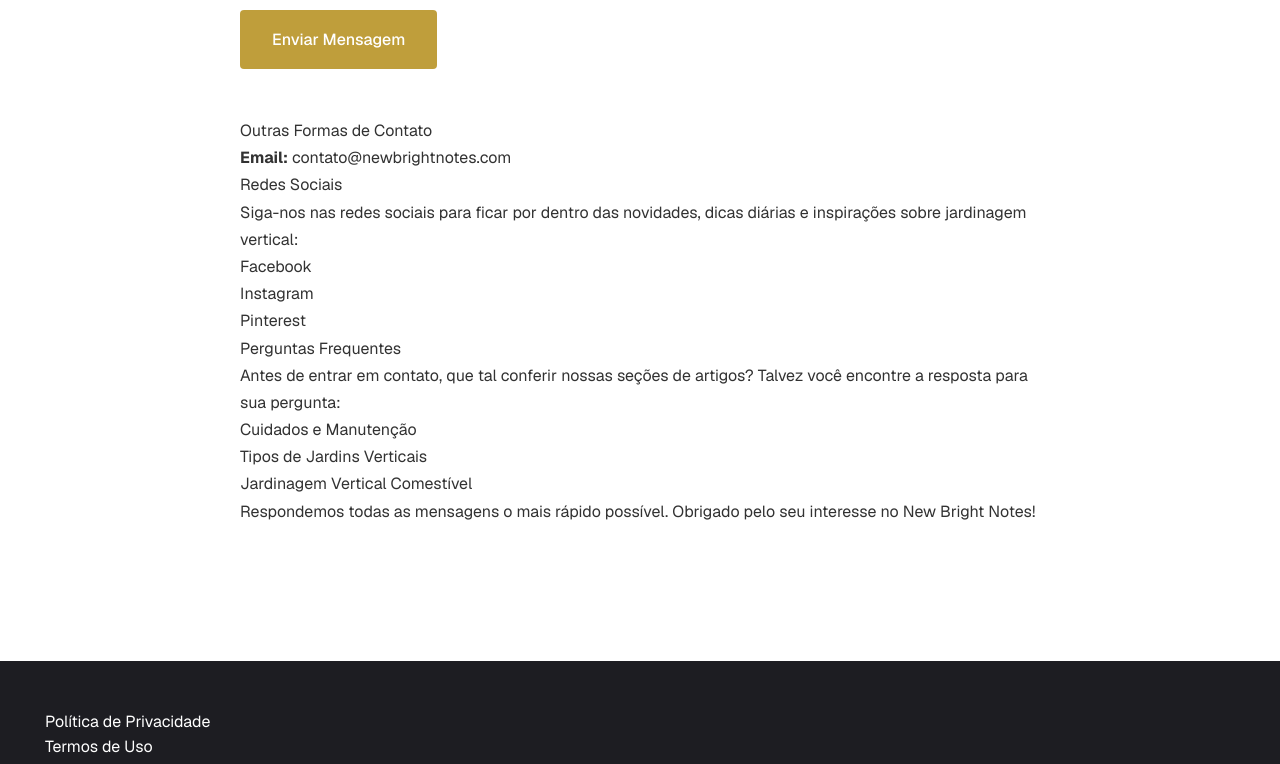
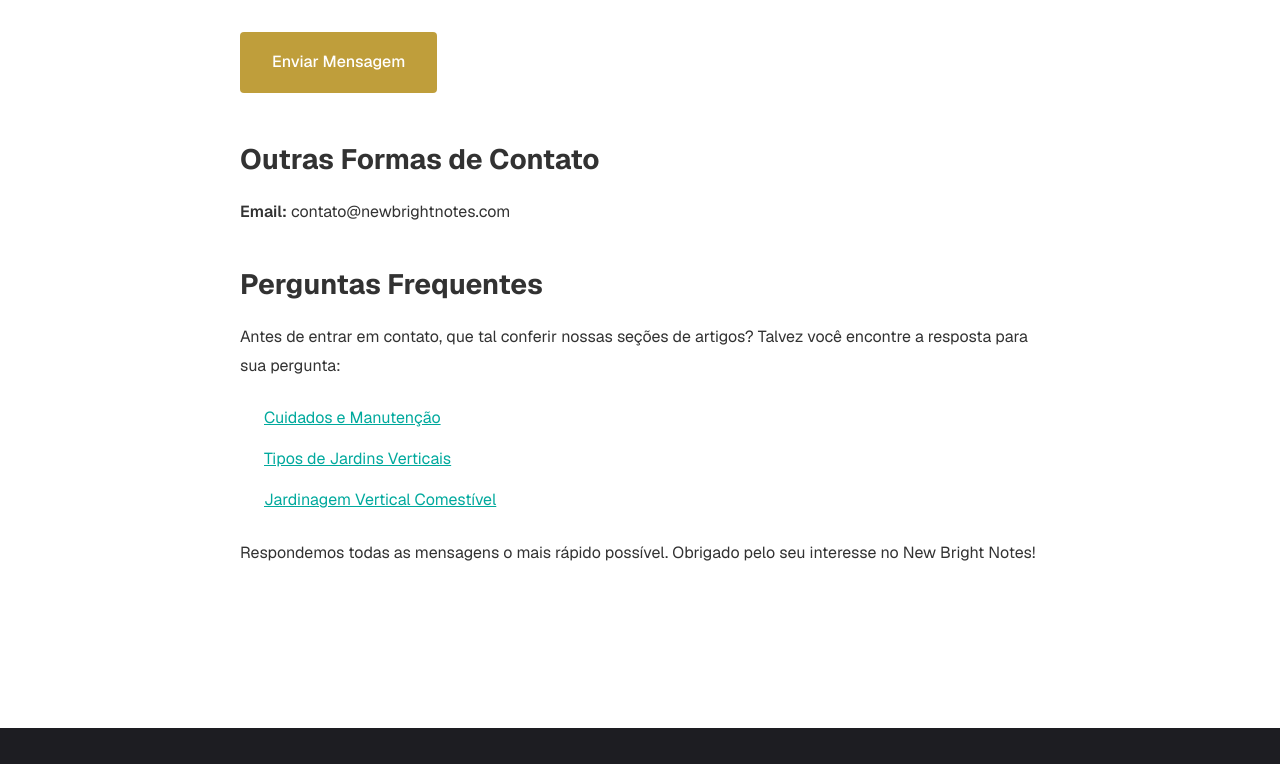
Before and after one commit to newbrightnotes/newbrightnotes, a Next.js app: page /contato in a window 1280 px wide. Shown: the part 1005-1769 px from the top of the page. Built offline with nearby package versions, Linux system fonts and the light colour scheme.

Commit message:
rfhgjuytret

```diff
--- a/src/app/contato/page.tsx
+++ b/src/app/contato/page.tsx
@@ -32,17 +32,6 @@ export default function ContactPage() {
                   <strong>Email:</strong> contato@newbrightnotes.com
                 </p>
 
-                <h2>Redes Sociais</h2>
-                <p>
-                  Siga-nos nas redes sociais para ficar por dentro das novidades, dicas diárias
-                  e inspirações sobre jardinagem vertical:
-                </p>
-                <ul>
-                  <li>Facebook</li>
-                  <li>Instagram</li>
-                  <li>Pinterest</li>
-                </ul>
-
                 <h2>Perguntas Frequentes</h2>
                 <p>
                   Antes de entrar em contato, que tal conferir nossas seções de artigos?
--- a/src/app/globals.css
+++ b/src/app/globals.css
@@ -313,9 +313,61 @@ body {
 .entry-content {
   padding: 1.5rem 0;
   font-size: 1rem;
-  line-height: 1.7;
+  line-height: 1.8;
   color: var(--color-text-base);
   text-align: left;
+}
+
+.entry-content p {
+  margin-bottom: 1.5rem;
+  line-height: 1.8;
+}
+
+.entry-content h2 {
+  margin-top: 2.5rem;
+  margin-bottom: 1.25rem;
+  font-size: 1.75rem;
+  font-weight: 700;
+  line-height: 1.3;
+  color: var(--color-text-base);
+}
+
+.entry-content h3 {
+  margin-top: 2rem;
+  margin-bottom: 1rem;
+  font-size: 1.4rem;
+  font-weight: 600;
+  line-height: 1.4;
+  color: var(--color-text-base);
+}
+
+.entry-content ul,
+.entry-content ol {
+  margin-bottom: 1.5rem;
+  margin-left: 1.5rem;
+  line-height: 1.8;
+}
+
+.entry-content li {
+  margin-bottom: 0.75rem;
+}
+
+.entry-content em {
+  font-style: italic;
+  color: var(--color-text-muted);
+}
+
+.entry-content strong {
+  font-weight: 600;
+}
+
+.entry-content a {
+  color: var(--color-secondary);
+  text-decoration: underline;
+}
+
+.entry-content a:hover {
+  color: var(--color-primary);
 }
 
 .entry-footer {
--- a/src/app/layout.tsx
+++ b/src/app/layout.tsx
@@ -107,11 +107,6 @@ export default function RootLayout({
     url: siteUrl,
     logo: `${siteUrl}/images/cropped-LOGOTIPO-2.png`,
     description: "Seu guia completo sobre jardins verticais e jardinagem urbana",
-    sameAs: [
-      "https://www.facebook.com/newbrightnotes",
-      "https://twitter.com/newbrightnotes",
-      "https://www.pinterest.com/newbrightnotes",
-    ],
     contactPoint: {
       "@type": "ContactPoint",
       email: "contato@newbrightnotes.com",
--- a/src/app/page.tsx
+++ b/src/app/page.tsx
@@ -75,23 +75,6 @@ export default function Home() {
                           >
                             Continue Reading
                           </Link>
-                          <div className="entry-social-share">
-                            <a href={`https://www.facebook.com/sharer/sharer.php?u=https://newbrightnotes.com/posts/${post.slug}`} target="_blank" rel="noopener noreferrer" aria-label="Share on Facebook">
-                              <span>f</span>
-                            </a>
-                            <a href={`https://twitter.com/intent/tweet?url=https://newbrightnotes.com/posts/${post.slug}&text=${encodeURIComponent(post.title)}`} target="_blank" rel="noopener noreferrer" aria-label="Share on Twitter">
-                              <span>𝕏</span>
-                            </a>
-                            <a href={`https://www.linkedin.com/shareArticle?mini=true&url=https://newbrightnotes.com/posts/${post.slug}&title=${encodeURIComponent(post.title)}`} target="_blank" rel="noopener noreferrer" aria-label="Share on LinkedIn">
-                              <span>in</span>
-                            </a>
-                            <a href={`https://pinterest.com/pin/create/button/?url=https://newbrightnotes.com/posts/${post.slug}&description=${encodeURIComponent(post.title)}`} target="_blank" rel="noopener noreferrer" aria-label="Share on Pinterest">
-                              <span>P</span>
-                            </a>
-                            <a href="#" aria-label="Comments">
-                              <span>💬 0</span>
-                            </a>
-                          </div>
                         </div>
                       </div>
                     </div>
--- a/src/app/posts/[slug]/page.tsx
+++ b/src/app/posts/[slug]/page.tsx
@@ -396,40 +396,7 @@ export default async function PostPage({ params }: PostPageProps) {
 
                 <footer className="entry-footer">
                   <div className="entry-footer-top">
-                    <div className="entry-social-share">
-                      <a
-                        href={`https://www.facebook.com/sharer/sharer.php?u=${postUrl}`}
-                        target="_blank"
-                        rel="noopener noreferrer"
-                        aria-label="Compartilhar no Facebook"
-                      >
-                        <span className="fa fa-facebook"></span>
-                      </a>
-                      <a
-                        href={`https://twitter.com/intent/tweet?url=${postUrl}&text=${encodeURIComponent(post.title)}`}
-                        target="_blank"
-                        rel="noopener noreferrer"
-                        aria-label="Compartilhar no Twitter"
-                      >
-                        <span className="fa fa-twitter"></span>
-                      </a>
-                      <a
-                        href={`https://www.linkedin.com/shareArticle?mini=true&url=${postUrl}&title=${encodeURIComponent(post.title)}`}
-                        target="_blank"
-                        rel="noopener noreferrer"
-                        aria-label="Compartilhar no LinkedIn"
-                      >
-                        <span className="fa fa-linkedin"></span>
-                      </a>
-                      <a
-                        href={`https://pinterest.com/pin/create/button/?url=${postUrl}&description=${encodeURIComponent(post.title)}`}
-                        target="_blank"
-                        rel="noopener noreferrer"
-                        aria-label="Compartilhar no Pinterest"
-                      >
-                        <span className="fa fa-pinterest-p"></span>
-                      </a>
-                    </div>
+                    {/* Social share removed - no active social media accounts */}
                   </div>
                 </footer>
               </article>
--- a/src/app/sobre-nos/page.tsx
+++ b/src/app/sobre-nos/page.tsx
@@ -94,8 +94,7 @@ export default function AboutPage() {
                   jornada de jardinagem vertical.
                 </p>
                 <p>
-                  <strong>Email:</strong> contato@newbrightnotes.com<br/>
-                  <strong>Redes Sociais:</strong> Siga-nos no Facebook, Instagram e Pinterest para dicas diárias
+                  <strong>Email:</strong> contato@newbrightnotes.com
                 </p>
 
                 <h2>Compromisso com a Qualidade</h2>
```
